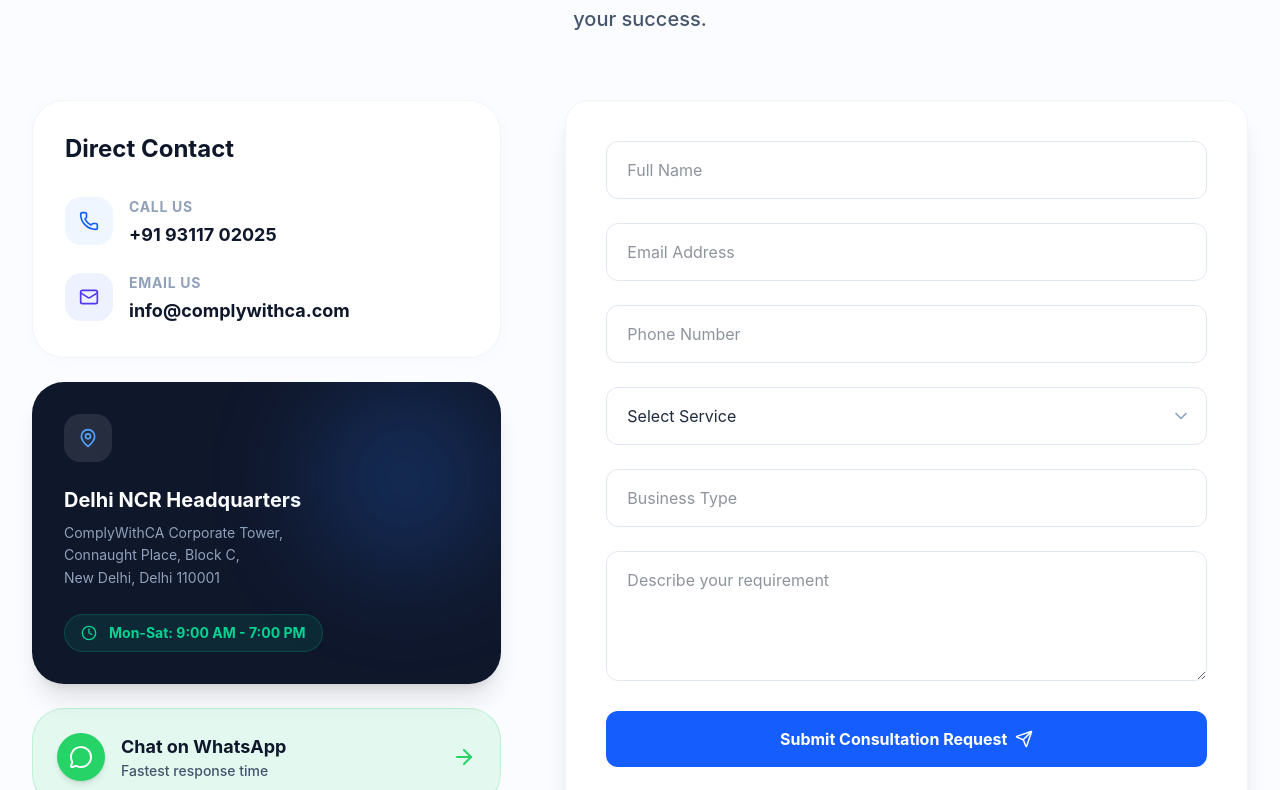
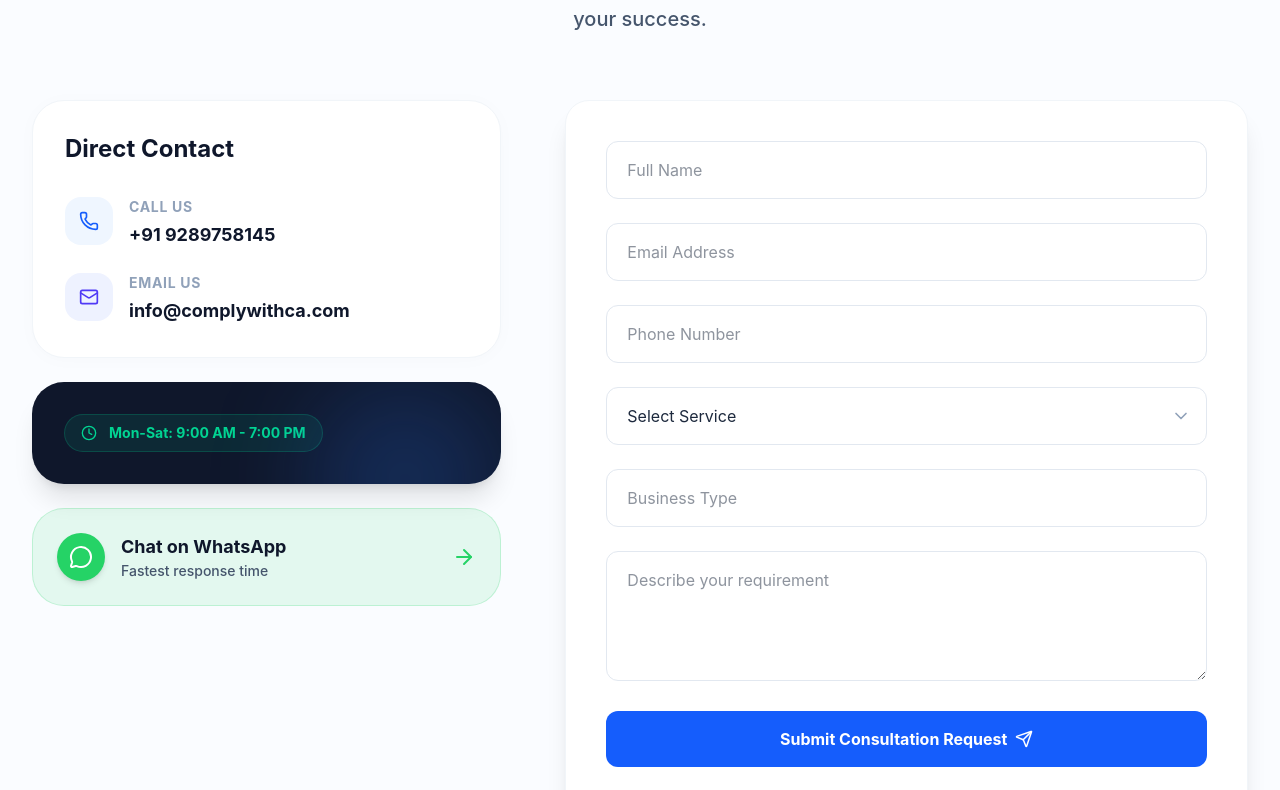
Before and after one commit to ComplyWithCA/ComplyWithCA-Website, a React (Vite) app in the folder Frontend/: page /contact in a window 1280 px wide. Shown: the part 475-1265 px from the top of the page. Built offline with nearby package versions, Linux system fonts and the light colour scheme.

Commit message:
updated the contact section

```diff
--- a/Frontend/src/pages/contact.jsx
+++ b/Frontend/src/pages/contact.jsx
@@ -49,7 +49,7 @@ export default function Contact() {
   const [isSubmitted, setIsSubmitted] = useState(false);
 
   const handleWhatsAppChat = () => {
-    const phoneNumber = "919899656142";
+    const phoneNumber = "919289758145";
     const message = "Hi! I would like to schedule a consultation with ComplyWithCA.";
     window.open(`https://wa.me/${phoneNumber}?text=${encodeURIComponent(message)}`, '_blank');
   };
@@ -129,7 +129,7 @@ export default function Contact() {
                     </div>
                     <div>
                       <div className="text-sm font-bold text-slate-400 uppercase tracking-wider mb-1">Call Us</div>
-                      <div className="text-lg font-bold text-slate-900 group-hover:text-blue-600 transition-colors">+91 93117 02025</div>
+                      <div className="text-lg font-bold text-slate-900 group-hover:text-blue-600 transition-colors">+91 9289758145</div>
                     </div>
                   </a>
 
@@ -149,15 +149,15 @@ export default function Contact() {
               <motion.div variants={fadeRight} className="bg-slate-900 p-8 rounded-[2rem] shadow-xl text-white relative overflow-hidden">
                 <div className="absolute top-0 right-0 w-48 h-48 bg-blue-500/20 blur-[50px] rounded-full pointer-events-none" />
 
-                <div className="w-12 h-12 rounded-2xl bg-white/10 text-blue-400 flex items-center justify-center mb-6 backdrop-blur-md">
+                {/* <div className="w-12 h-12 rounded-2xl bg-white/10 text-blue-400 flex items-center justify-center mb-6 backdrop-blur-md">
                   <MapPin size={20} strokeWidth={2} />
-                </div>
-                <h3 className="text-xl font-bold mb-2">Delhi NCR Headquarters</h3>
+                </div> */}
+                {/* <h3 className="text-xl font-bold mb-2">Delhi NCR Headquarters</h3>
                 <p className="text-slate-400 text-sm leading-relaxed mb-6">
                   ComplyWithCA Corporate Tower,<br />
                   Connaught Place, Block C,<br />
                   New Delhi, Delhi 110001
-                </p>
+                </p> */}
                 <div className="flex items-center gap-3 text-sm font-bold text-emerald-400 bg-emerald-400/10 w-fit px-4 py-2 rounded-full border border-emerald-400/20">
                   <Clock size={16} /> Mon-Sat: 9:00 AM - 7:00 PM
                 </div>
```
